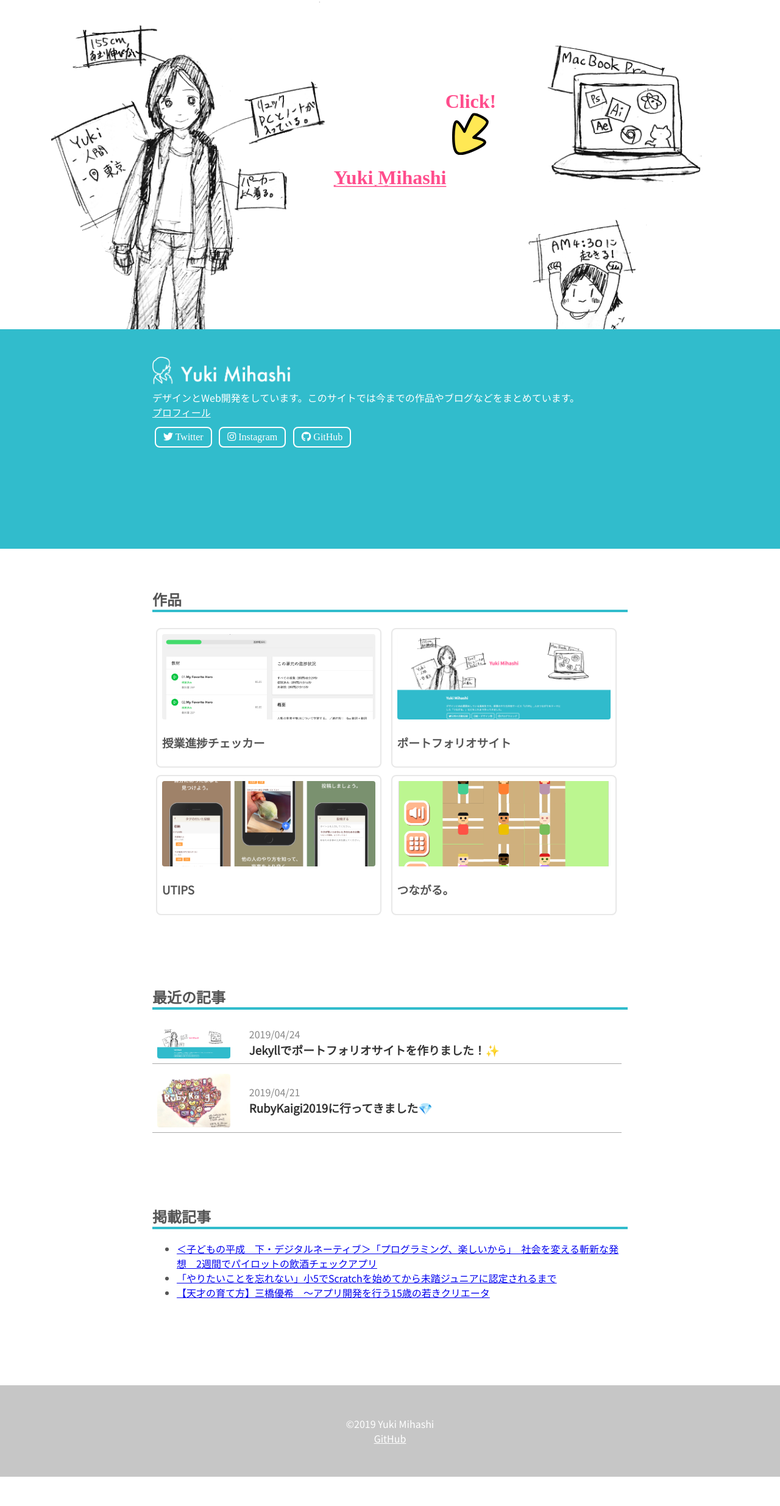
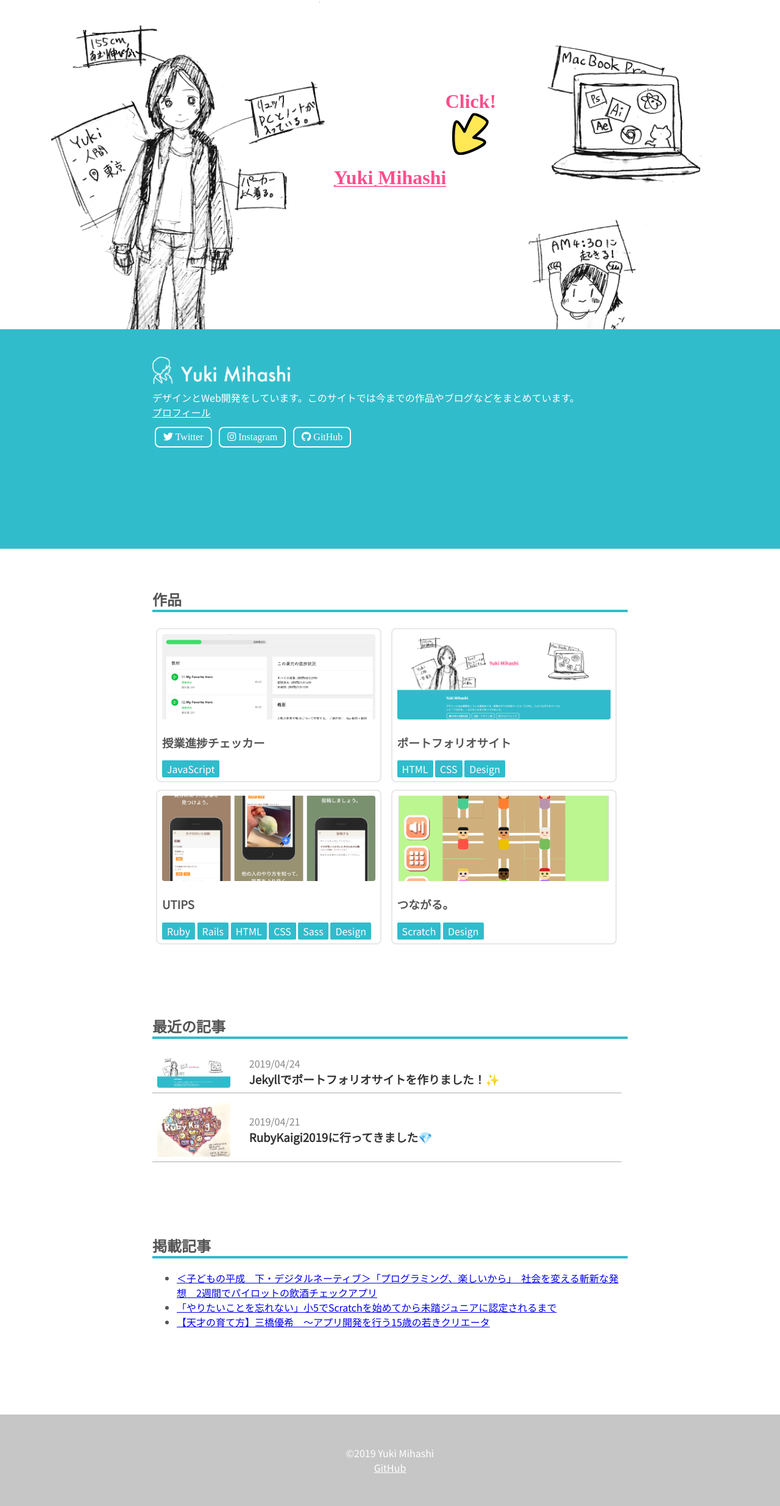
Before and after one commit to madoreenu/yuki384.github.io, a Jekyll site: the page built from index.md, in a window 1280 px wide. Shown: the whole page at 61% size. Built offline with Jekyll 4.4.1, drawn with Linux system fonts in a browser that asks for light colours; nearby versions of some CDN libraries; some web fonts are replaced; before the commit the page ends 2422 px from its top, so only the background shows below that.

Commit message:
add tags

```diff
--- a/_includes/home.html
+++ b/_includes/home.html
@@ -23,6 +23,9 @@
     {%else%}
     {%endif%}
     <h3>{{post.title}}</h3>
+    {% for tag in post.tags %}
+    <p class="tag">{{tag}}</p>
+    {% endfor %}
   </div></a>
   {% endfor %}
 </div>
--- a/_posts/2019-04-23-tsunagaru.md
+++ b/_posts/2019-04-23-tsunagaru.md
@@ -4,6 +4,7 @@ title:  "つながる。"
 date:   2019-04-23 13:18:00 +0900
 categories: [Works]
 thumbnail: tsunagaru.png
+tags: Scratch Design
 ---
 https://scratch.mit.edu/projects/275650000/
 ## 概要
--- a/_posts/2019-04-23-utips.md
+++ b/_posts/2019-04-23-utips.md
@@ -4,6 +4,7 @@ title:  "UTIPS"
 date:   2019-04-23 13:18:00 +0900
 categories: [Works]
 thumbnail: utips.png
+tags: Ruby Rails HTML CSS Sass Design
 ---
 ## 概要
 [ランディングページ](https://utips.life)
--- a/_posts/2019-04-24-portforio.md
+++ b/_posts/2019-04-24-portforio.md
@@ -3,6 +3,7 @@ layout: post
 title:  "ポートフォリオサイト"
 date:   2019-04-24 17:18:00 +0900
 categories: [Works]
+tags: HTML CSS Design
 thumbnail: portforio.png
 ---
 ## 概要
--- a/_posts/2019-05-12-class-time-check.md
+++ b/_posts/2019-05-12-class-time-check.md
@@ -4,6 +4,7 @@ title:  "授業進捗チェッカー"
 date:   2019-05-12 16:42:00 +0900
 categories: [Works]
 thumbnail: time-check.png
+tags: JavaScript
 ---
 ## 概要
 N予備校のサイトで、単元ごとに授業の残り時間や視聴時間を表示するChrome拡張機能。快適に勉強計画を立てられるように、サポートします。
--- a/assets/css/main.css
+++ b/assets/css/main.css
@@ -175,3 +175,11 @@ header{
   0% { transform:translateX( 5px) translateY(-5px); }
 100% { transform:translateX(  -5px) translateY(5px); }
 }
+
+.tag{
+  display: inline;
+  background-color: #31bccc;
+  color: #fff;
+  padding: 2px 8px;
+  border-radius: 2px;
+}
```
